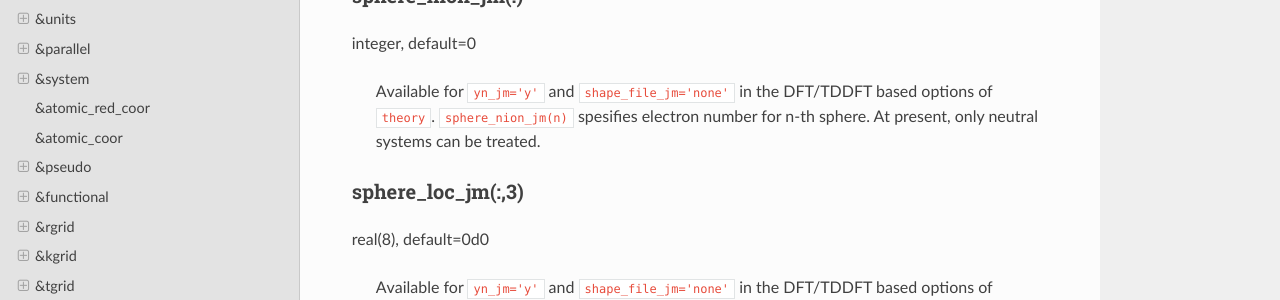
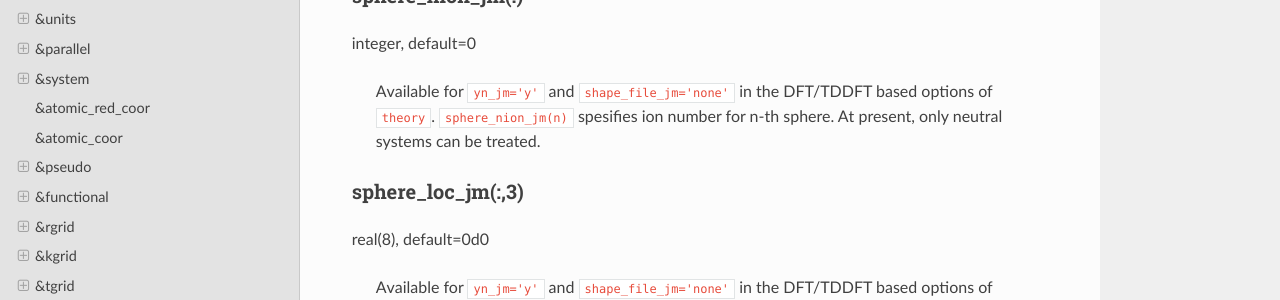
Before and after one commit to SALMON-TDDFT/SALMON-DOCS, a Sphinx documentation site: the page built from source/input_keyword_list.rst, in a window 1280 px wide and 900 px high, scrolled down 49960 px. Shown: the part 151-451 px from the top of the window. Built offline with Sphinx 7.4.7 and the Read the Docs theme 2.0.0, drawn with Linux system fonts in a browser that asks for light colours; formulas are drawn with MathJax 3.

Commit message:
Update input_keyword_list.rst
minor change in jellium

```diff
--- a/source/input_keyword_list.rst
+++ b/source/input_keyword_list.rst
@@ -2588,7 +2588,7 @@ sphere_nion_jm(:)
 
 integer, default=0
 
-   | Available for ``yn_jm='y'`` and ``shape_file_jm='none'`` in the DFT/TDDFT based options of ``theory``. ``sphere_nion_jm(n)`` spesifies electron number for n-th sphere. At present, only neutral systems can be treated.
+   | Available for ``yn_jm='y'`` and ``shape_file_jm='none'`` in the DFT/TDDFT based options of ``theory``. ``sphere_nion_jm(n)`` spesifies ion number for n-th sphere. At present, only neutral systems can be treated.
 
 .. _sphere_loc_jm(:,3):
 
```
